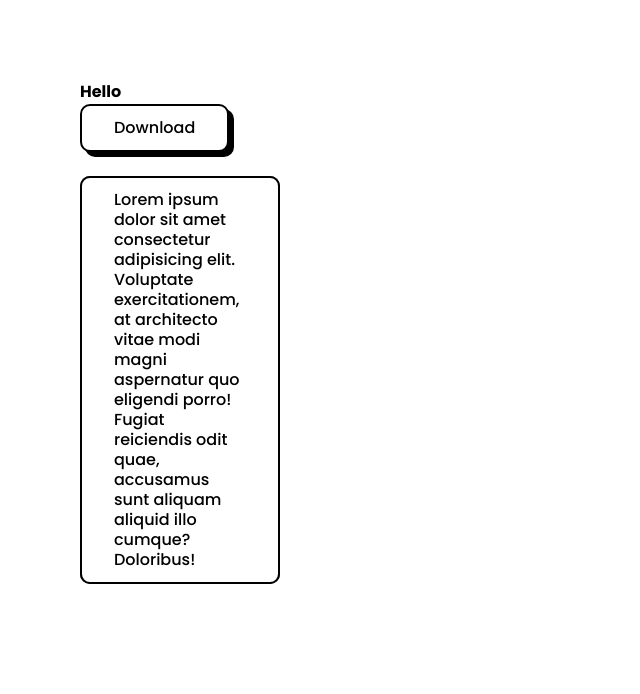
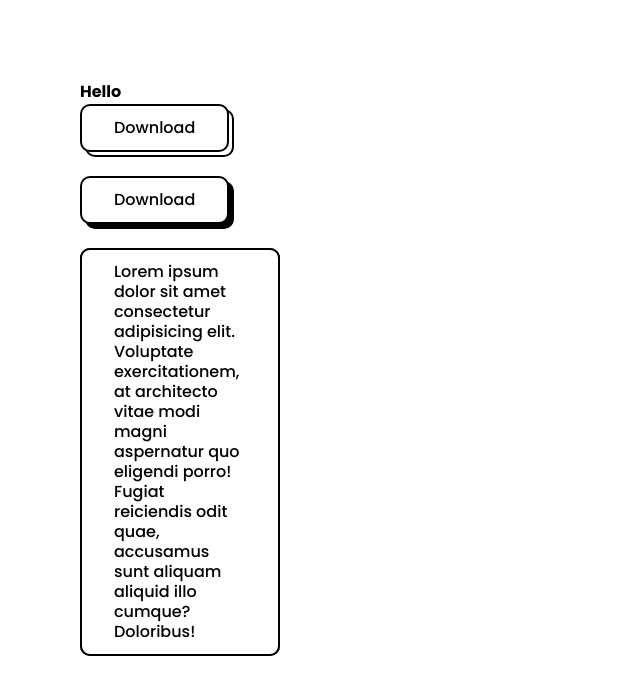
Before and after one commit to Ayushjain2205/cred-connect, a Next.js app: page / in a window 1280 px wide. Shown: the top 694 px of the page, without its empty margins (0-640 px from the left). Built offline with nearby package versions, Linux system fonts and the light colour scheme.

Commit message:
Add modes to button

```diff
--- a/src/components/base/Button.js
+++ b/src/components/base/Button.js
@@ -1,11 +1,16 @@
 import React from "react";
 
-const Button = () => {
+const Button = ({ text, type }) => {
+  const bgColor =
+    type === "dark" ? "bg-black" : type === "light" ? "bg-white" : "bg-black";
+
   return (
     <div className="group relative inline-block text-sm font-medium text-black focus:outline-none focus:ring active:black cursor-pointer">
-      <span className="absolute top-[5px] left-[5px] bg-black w-full h-full rounded-[10px]"></span>
+      <span
+        className={`absolute top-[5px] left-[5px] ${bgColor} w-full h-full rounded-[10px] border-[2px] border-current`}
+      ></span>
       <span className="relative block border-[2px] border-current bg-white px-8 py-3 transition-transform group-hover:translate-y-[5px] group-hover:translate-x-[5px] rounded-[10px] text-[16px]">
-        Download
+        {text}
       </span>
     </div>
   );
--- a/src/pages/index.tsx
+++ b/src/pages/index.jsx
@@ -5,7 +5,10 @@ export default function Home() {
   return (
     <div className="m-20">
       <h1 className="font-bold">Hello</h1>
-      <Button />
+      <Button text="Download" type="light" />
+      <br />
+      <br />
+      <Button text="Download" type="dark" />
       <br />
       <br />
       <Card />
```
